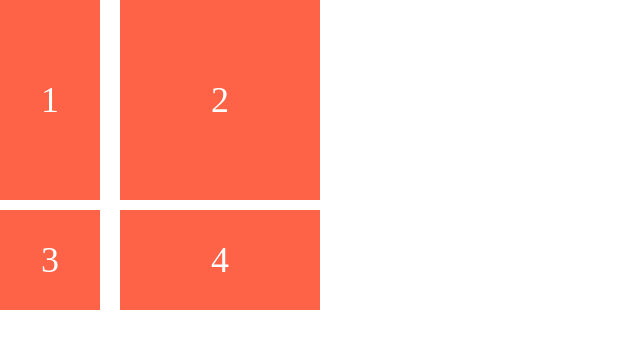
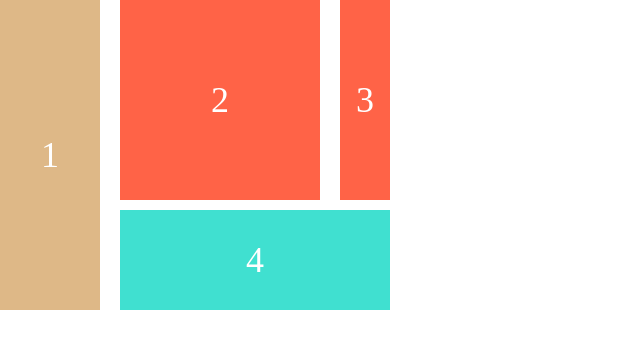
Before and after one commit to DI-Kim/css-layout-masterclass, a plain HTML site: page index.html in a window 1280 px wide. Shown: the whole page, without its empty margins (0-640 px from the left). Drawn offline with Linux system fonts and the light colour scheme.

Commit message:
3.2 grid lines

```diff
--- a/style.css
+++ b/style.css
@@ -1,6 +1,6 @@
 .father {
   display: grid;
-  grid-template-columns: 100px 200px;
+  grid-template-columns: 100px 200px 50px;
   grid-template-rows: 200px 100px;
   row-gap: 10px;
   column-gap: 20px;
@@ -14,3 +14,18 @@
   justify-content: center;
   align-items: center;
 }
+
+.child:first-child {
+  background-color: burlywood;
+  /* grid-row-start: 1;
+  grid-row-end: -1; */
+  grid-row: 1 / -1;
+}
+
+.child:last-child {
+  background-color: turquoise;
+  /* -1 은 항상 마지막 그리드 라인을 의미한다. 배열과 같은 개념*/
+  /* grid-column-start: 2;
+  grid-column-end: -1; */
+  grid-column: 2 / -1;
+}
```
